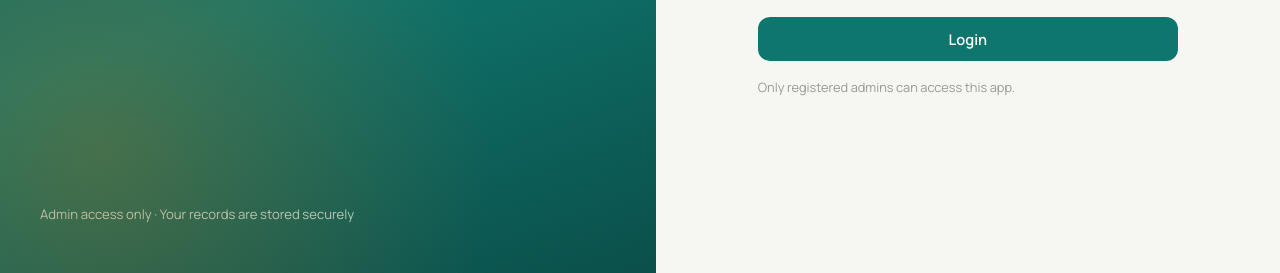
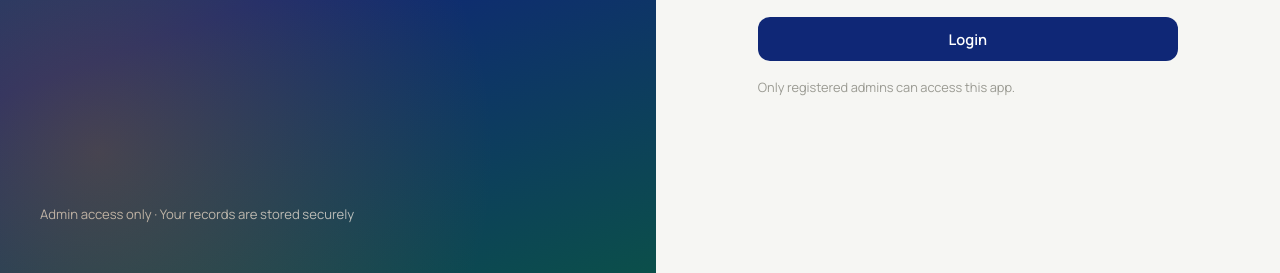
Before and after one commit to marve26020/StudentAttendance, a plain HTML site: page index.html in a window 1280 px wide. Shown: the part 527-800 px from the top of the page. Drawn offline with Linux system fonts and the light colour scheme; no server answers.

Commit message:
update background, button, and hover colors

```diff
--- a/css/style.css
+++ b/css/style.css
@@ -14,7 +14,7 @@
    -------------------------------------------------------------------------- */
 :root {
   /* --- Brand colours ------------------------------------------------ */
-  --color-primary:        #0f766e;  /* main accent (buttons, links, focus) */
+  --color-primary:        #0f2776;  /* main accent (buttons, links, focus) */
   --color-primary-dark:   #115e59;  /* hover / pressed state */
   --color-primary-soft:   #e6f4f2;  /* tinted backgrounds */
   --color-accent:         #d97706;  /* secondary highlight (badges, marks) */
```
